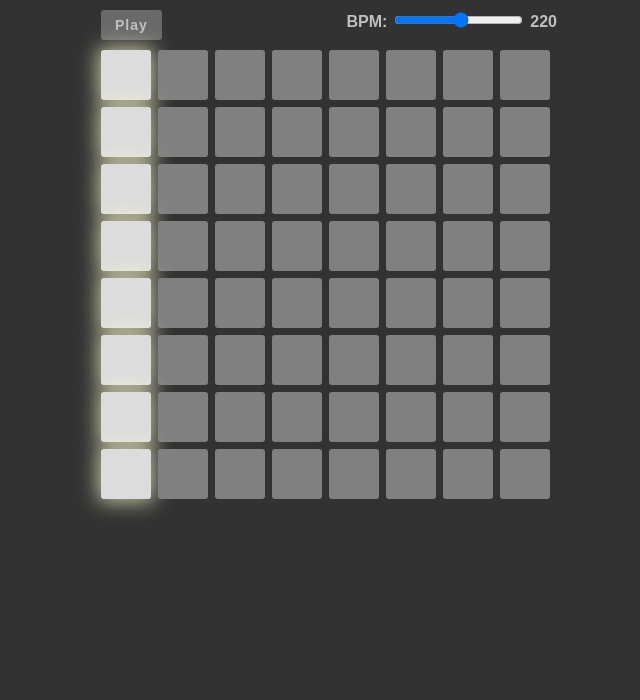
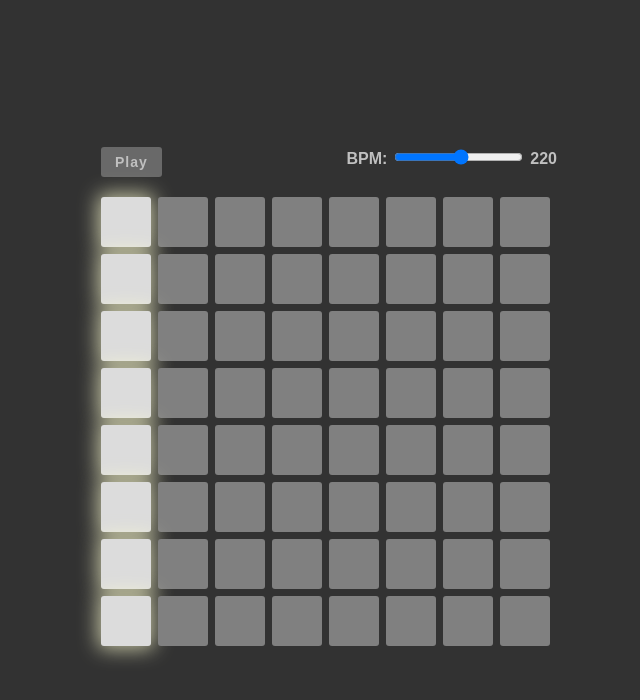
Before and after one commit to unlikenesses/react-sequencer, a React (Create React App) app: page / in a window 1280 px wide. Shown: the top 700 px of the page, without its empty margins (311-951 px from the left). Built offline with nearby package versions, Linux system fonts and the light colour scheme.

Commit message:
Modify css

```diff
--- a/src/App.css
+++ b/src/App.css
@@ -6,10 +6,12 @@ body {
 	display: flex;
 	align-items: center;
 	flex-direction: column;
+	justify-content: center;
+	height: 100vh;
 }
 
 .controls {
-	margin: 10px 0;
+	margin-bottom: 20px;
 	width: 456px;
 }
 
```
